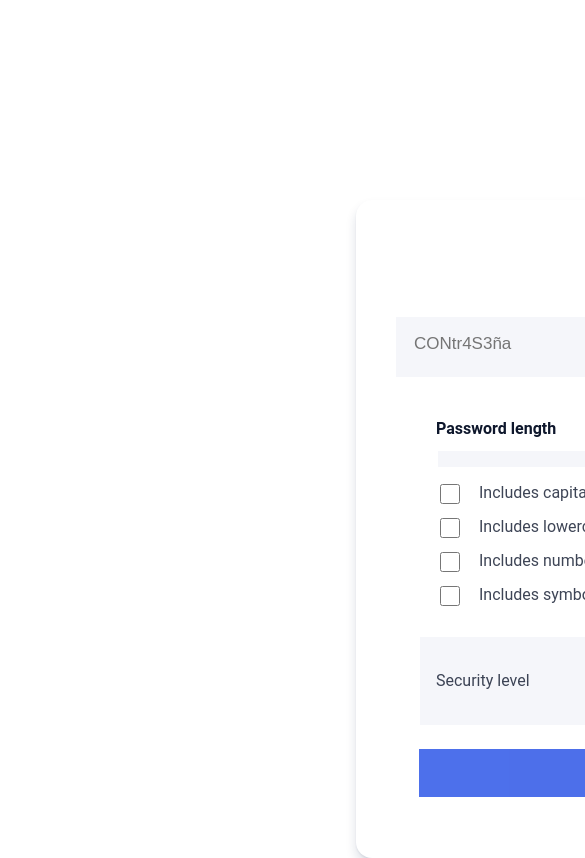
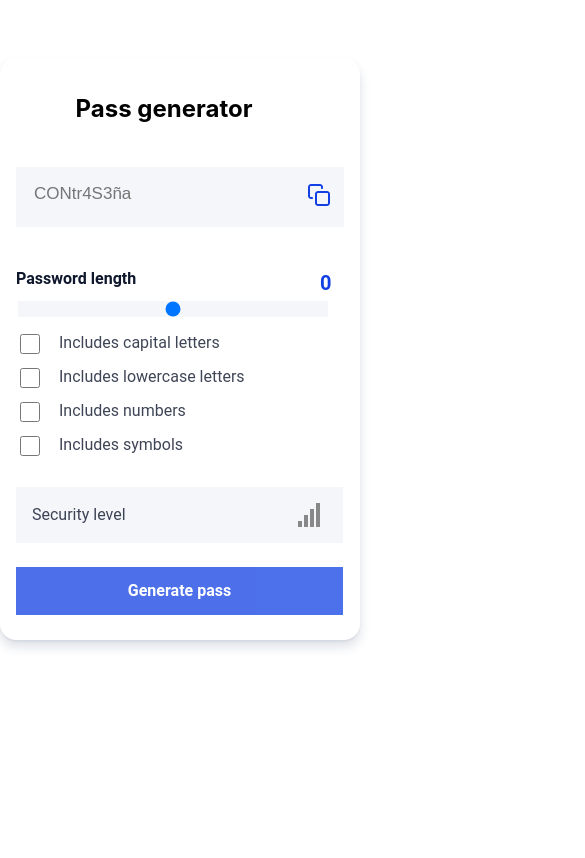
Before and after one commit to vcrolack/pass-generator, a React (Create React App) app: page / in a window 390 px wide. Shown: the top 858 px of the page, 585 px wide, since content can reach past the window. Built offline with nearby package versions, Linux system fonts and the light colour scheme; the HTML template or start-up script is replaced by a standard one.

Commit message:
mobile view completed

```diff
--- a/src/index.css
+++ b/src/index.css
@@ -6,6 +6,8 @@ body {
   -webkit-font-smoothing: antialiased;
   -moz-osx-font-smoothing: grayscale;
 }
+
+
 
 .card {
 
@@ -410,3 +412,191 @@ input[type='checkbox'] {
 .btn:hover {
   opacity: 1;
 }
+
+@media screen and (min-width: 767px) and (max-width: 1023px) {
+  .card {
+    top: 20px;
+    left: 15px;
+  }
+}
+
+@media screen and (max-width: 767px) {
+  .card {
+    display: flex;
+    flex-direction: column;
+    align-items: flex-start;
+    padding: 16px;
+    gap: 40px;
+
+    position: absolute;
+    width: 328px;
+    height: 550px;
+    left: 0 ;
+    top: 58px;
+
+    /* white */
+
+    background: #FFFFFF;
+    box-shadow: 0px 7px 11px rgba(23, 42, 88, 0.14), 0px 1.4px 1.7875px rgba(23, 42, 88, 0.07);
+    border-radius: 16px;
+  }
+
+  .content {
+    display: flex;
+    flex-direction: column;
+    align-items: flex-start;
+    padding: 0px;
+    gap: 24px;
+
+    width: 296px;
+    height: 492px;
+
+
+    /* Inside auto layout */
+
+    flex: none;
+    order: 0;
+    flex-grow: 0;
+  }
+
+  .pass-response {
+    display: flex;
+    flex-direction: row;
+    align-items: flex-start;
+    padding: 16px;
+    gap: 16px;
+
+    width: 296px;
+
+    /* bg */
+
+    background: #F5F6FA;
+  }
+
+  input[type='text'] {
+    width: 255px;
+  }
+
+  .length-wrapper {
+    display: flex;
+  flex-direction: row;
+  justify-content: space-between;
+  align-items: flex-start;
+  padding: 0px;
+  gap: 24px;
+
+  width: 296px;
+  height: 24px;
+
+
+  /* Inside auto layout */
+
+  flex: none;
+  order: 2;
+  align-self: stretch;
+  flex-grow: 0;
+    }
+
+  .p-title-counter {
+    width: 280px;
+    height: 24px;
+
+    /* Body 1/Bold */
+
+    font-family: 'Roboto';
+    font-style: normal;
+    font-weight: 700;
+    font-size: 16px;
+    line-height: 24px;
+    /* identical to box height, or 150% */
+
+
+    /* blue/dark */
+
+    color: #0E172C;
+
+
+    /* Inside auto layout */
+
+    flex: none;
+    order: 0;
+    flex-grow: 0;
+  }
+
+  .counter {
+    width: 14px;
+    height: 24px;
+
+    /* Subtitle */
+
+    font-family: 'Roboto';
+    font-style: normal;
+    font-weight: 700;
+    font-size: 20px;
+    line-height: 24px;
+    /* identical to box height, or 120% */
+
+
+    /* blue */
+
+    color: #1240E4;
+
+
+    /* Inside auto layout */
+
+    flex: none;
+    order: 1;
+    flex-grow: 0;
+  }
+
+  .slider {
+    display: flex;
+  flex-direction: column;
+  justify-content: space-between;
+  align-items: flex-start;
+  padding: 0px;
+  gap: 24px;
+  isolation: isolate;
+
+  width: 310px;
+  height: 8px;
+
+
+  /* Inside auto layout */
+
+  flex: none;
+  order: 3;
+  flex-grow: 0;
+  }
+  input[type='range'] {
+    width: 100%;
+  }
+  input[type='range']::-webkit-slider-runnable-track {
+    width: 310px;
+  }
+
+  .wrapper-components {
+    width: 290px;
+  }
+
+  .container-options {
+    width: 280px;
+  }
+
+  .checkbox-label {
+    width: 260px;
+  }
+
+  .level-container {
+    width: 295px;
+    padding: 0 16px;
+  }
+
+  .level-title {
+    width: 250px;
+  }
+
+  .btn {
+    width: 327px;
+  }
+}
```
